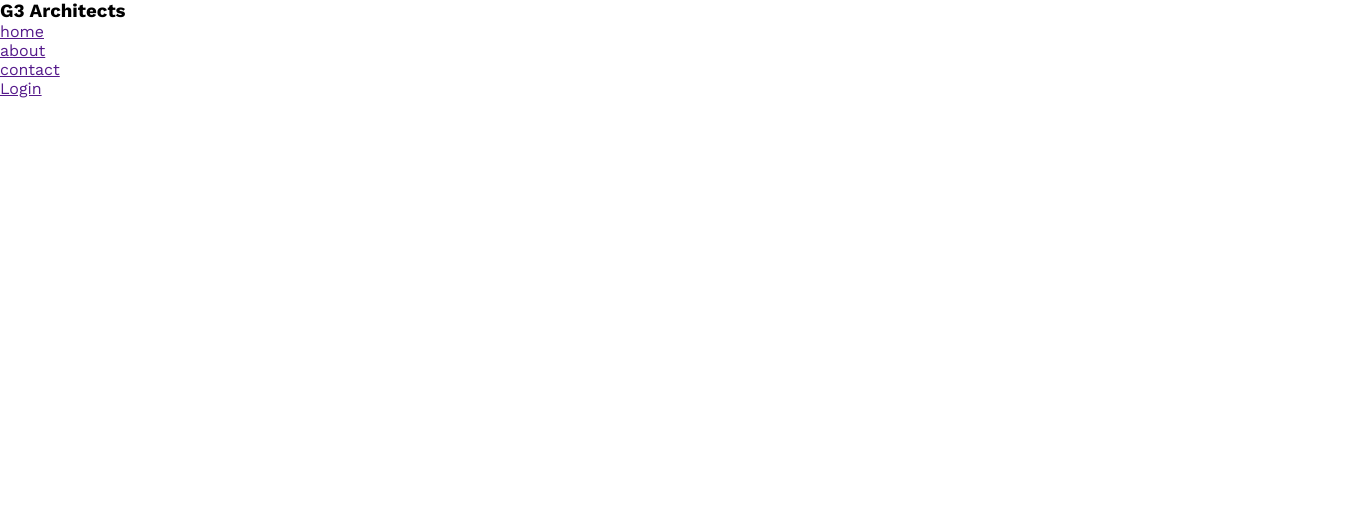
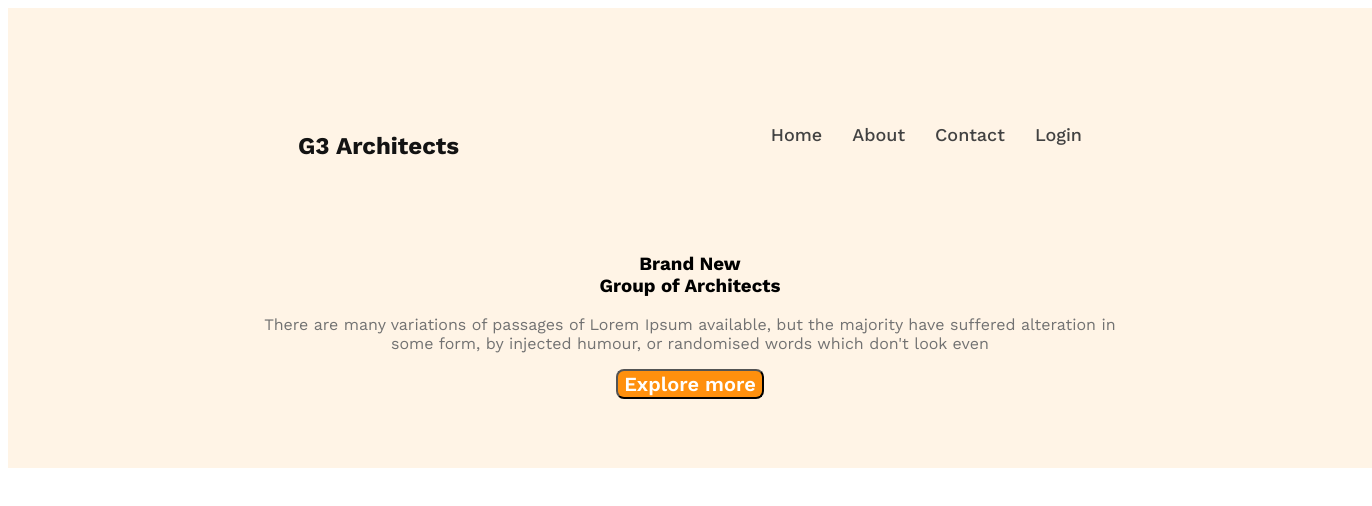
Before and after one commit to Majharul-Islam2121/3rd-web-design, a plain HTML site: page index.html in a window 1280 px wide. Shown: the whole page, 1372 px wide, since content can reach past the window. Drawn offline with nearby package versions, Linux system fonts and the light colour scheme; a web font is replaced by a local one.

Commit message:
added nav tittle header banner

```diff
--- a/index.html
+++ b/index.html
@@ -9,19 +9,37 @@
 <body>
 
     <header>
+        <div class="background">
+<div class="header">
+    <h3 class="nav-tittle">G3 Architects</h3>
 
-        <nav>
-         <h3>
-            G3 Architects
-         </h3>
-         <ul>
-            <li><a href="">home</a></li>
-            <li><a href="">about</a></li>
-            <li><a href="">contact</a></li>
-            <li><a href="">Login</a></li>
+       <nav class="nav">
+<ul>
+    <div class="nav-link">
 
-         </ul>
-        </nav>
+        <li><a href="">Home</a></li>
+        <li><a href="">About</a></li>
+        <li><a href="">Contact</a</li>
+        <li><a href="">Login</a></li>
+    </div>
+
+
+</ul>
+       </nav>
+      </div>
+
+      <div class="banner">
+        <h3 class="banner-title">Brand New <br>
+            Group of Architects
+            </h3>
+            <p class="banner-para">There are many variations of passages of Lorem Ipsum available, but the majority have suffered alteration in <br> some form, by injected humour, or randomised words which don't look even</p>
+      <button class="banner-btn">Explore more</button>
+      <div>
+        <img src="i" alt="">
+      </div>
+        </div>
+
+    </div>
     </header>
 
     <main>
--- a/styles/style.css
+++ b/styles/style.css
@@ -4,6 +4,61 @@
     font-family: 'Open Sans', sans-serif;
     font-family: 'Rammetto One', cursive;
     font-family: 'Work Sans', sans-serif;
-    margin: 0px;
-    padding: 0px;
+
+
 }
+.background{ height: 100%;width: 100%;padding: 50px; background: rgba(255, 144, 14, 0.10);}
+
+.header{
+
+padding:50px 240px ;
+display: flex;
+justify-content: space-between;
+gap: 200px;
+}
+
+.nav-link{display: flex;
+    gap: 30px;
+    list-style: none;
+    justify-content: center;
+}
+a{text-decoration: none;
+    color:  #424242;
+    text-align: center;
+
+    font-size: 18px;
+    font-style: normal;
+    font-weight: 500;
+    }
+    .nav-tittle{
+      color: #131313;
+      font-size: 1.5rem;
+     font-weight: 700;
+    }
+
+    .banner
+    {text-align: center;
+    }
+    .banner-tittle{
+        color:  #131313;
+
+
+        font-size: 64px;
+
+        font-weight: 700;
+
+    }
+    .banner-para{color:  #727272;
+        text-align: center;
+
+        font-size: 16px;
+
+        font-weight: 400;
+      }
+      .banner-btn{color: #FFF;
+        text-align: center;
+       background-color: rgba(255, 144, 14, 1);
+        font-size: 20px;
+      border-radius: 8px;
+        font-weight: 600;
+       }
```
